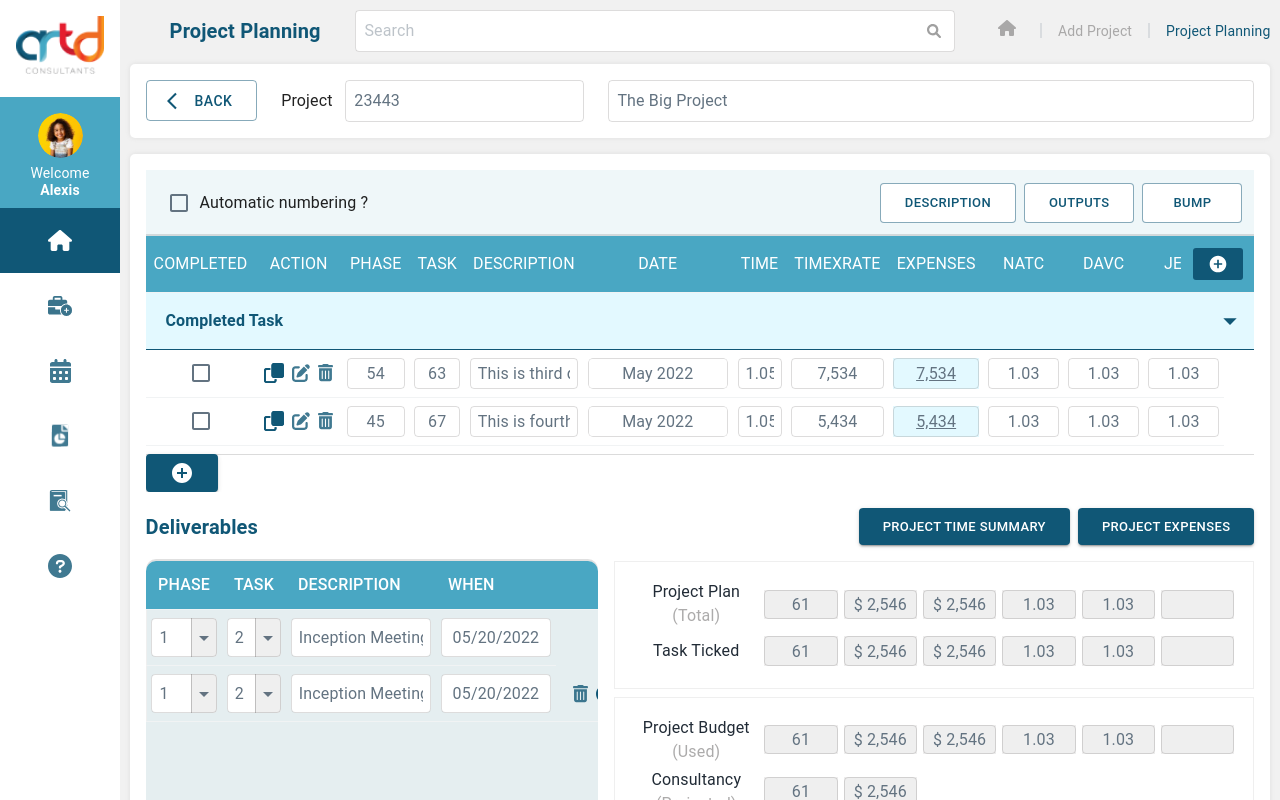
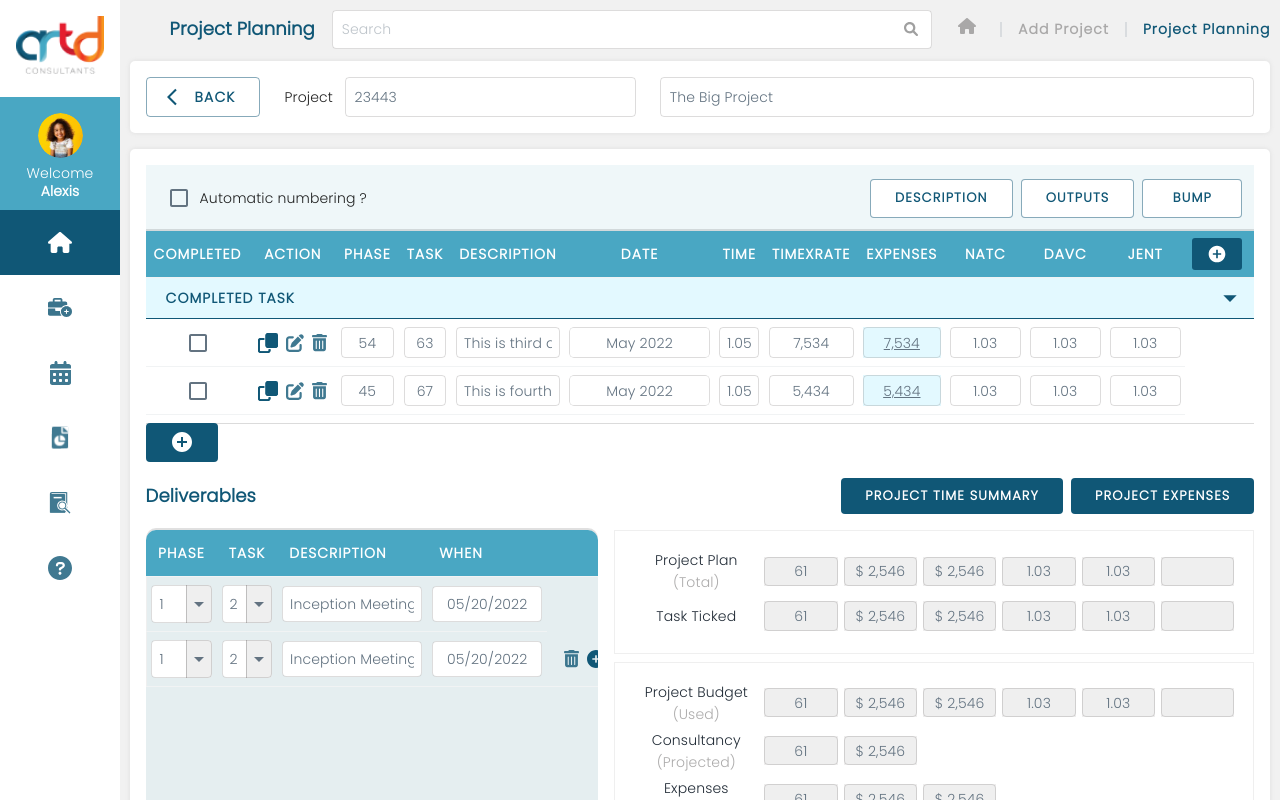
Before and after one commit to lokesh12510/artd, a React (Create React App) app: page / in a window 1280 px wide. Shown: the top 800 px of the page. Built offline with nearby package versions, Linux system fonts and the light colour scheme.

Commit message:
responsive

```diff
--- a/public/index.html
+++ b/public/index.html
@@ -22,6 +22,13 @@
       work correctly both with client-side routing and a non-root public URL.
       Learn how to configure a non-root public URL by running `npm run build`.
     -->
+  <!-- fonts -->
+  <link rel="preconnect" href="https://fonts.googleapis.com">
+  <link rel="preconnect" href="https://fonts.gstatic.com" crossorigin>
+  <link
+    href="https://fonts.googleapis.com/css2?family=Poppins:ital,wght@0,100;0,200;0,300;1,100;1,200;1,300&display=swap"
+    rel="stylesheet">
+  <!-- fonts -->
   <title>ARTD</title>
 </head>
 
--- a/src/components/CustomDialog.jsx
+++ b/src/components/CustomDialog.jsx
@@ -3,7 +3,8 @@ import { CloseBtn, StyledBtn } from "../theme/GlobalStyles";
 import DialogActions from "@mui/material/DialogActions";
 import DialogContent from "@mui/material/DialogContent";
 import DialogTitle from "@mui/material/DialogTitle";
-import { Dialog, Divider } from "@mui/material";
+import Dialog from "@mui/material/Dialog";
+import Divider from "@mui/material/Divider";
 import CloseIcon from "@mui/icons-material/Close";
 import styled from "@emotion/styled";
 import palette from "../theme/palette";
--- a/src/modules/admin/layout/header/Header.jsx
+++ b/src/modules/admin/layout/header/Header.jsx
@@ -32,13 +32,13 @@ const Header = () => {
 				</BreadcrumbItem>
 				<BreadcrumbDivider orientation="vertical" variant="middle" flexItem />
 				<BreadcrumbItem>
-					<Typography className="title" variant="body2">
+					<Typography className="title" variant="subtitle2">
 						Add Project
 					</Typography>
 				</BreadcrumbItem>
 				<BreadcrumbDivider orientation="vertical" variant="middle" flexItem />
 				<BreadcrumbItem active>
-					<Typography active className="title" variant="body2">
+					<Typography active className="title" variant="subtitle2">
 						Project Planning
 					</Typography>
 				</BreadcrumbItem>
@@ -72,7 +72,6 @@ const PageTitle = styled(Typography)(({ theme }) => ({
 	[theme.breakpoints.down("md")]: {
 		marginLeft: 30,
 		marginRight: 10,
-		fontSize: 16,
 	},
 }));
 
--- a/src/modules/admin/pages/projectPlanning/StickyColTable.jsx
+++ b/src/modules/admin/pages/projectPlanning/StickyColTable.jsx
@@ -64,6 +64,7 @@ const StickyColTable = ({ data }) => {
 
 	// ----------------Checkbox select row function------------------
 	const handleClick = (event, id) => {
+		console.log(id);
 		const selectedIndex = selected.indexOf(id);
 		let newSelected = [];
 
@@ -156,11 +157,11 @@ const StickyColTable = ({ data }) => {
 					<TableHead>
 						<TableRow>
 							<TableCell align="center">
-								<Typography variant="body1">Completed</Typography>
+								<Typography variant="subtitle2">Completed</Typography>
 							</TableCell>
 							<TableCell align="center">
 								{" "}
-								<Typography variant="body1">Action</Typography>
+								<Typography variant="subtitle2">Action</Typography>
 							</TableCell>
 							{col.list
 								.slice(2)
@@ -168,7 +169,7 @@ const StickyColTable = ({ data }) => {
 								.map((item, index) => {
 									return (
 										<StyledTableCell align="center" label={item} key={index}>
-											<Typography variant="body1">{item}</Typography>
+											<Typography variant="subtitle2">{item}</Typography>
 										</StyledTableCell>
 									);
 								})}
@@ -181,10 +182,11 @@ const StickyColTable = ({ data }) => {
 							<TableCell colSpan={10} className="accordion">
 								<Stack direction="row" alignItems="center">
 									<Typography
-										variant="body1"
+										variant="subtitle2"
 										component="div"
 										color={"primary"}
 										fontWeight="bold"
+										textTransform={"uppercase"}
 										sx={{ maxWidth: "300px", paddingLeft: "10px", position: "sticky", left: 10 }}
 									>
 										Completed Task
@@ -214,7 +216,6 @@ const StickyColTable = ({ data }) => {
 									// onClick={(event) => handleClick(event, row.id)}
 									selected={row.isCompleted ? true : isItemSelected}
 									className={row.isCompleted && open ? "shown" : "hidden"}
-									style={{ transition: "all 1ms cubic-bezier(0.4, 0, 0.2, 1) 0ms", height: "auto", transitionDuration: "266ms" }}
 								>
 									<TableCell component="th" scope="row" align="center">
 										<Checkbox
@@ -271,7 +272,7 @@ const StickyColTable = ({ data }) => {
 																components={{
 																	OpenPickerIcon: ArrowDropDownIcon,
 																}}
-																renderInput={(params) => <StyledInput {...params} />}
+																renderInput={(params) => <StyledInput variant="outlined" {...params} />}
 															/>
 														</LocalizationProvider>
 													) : (
@@ -305,7 +306,7 @@ const StickyColTable = ({ data }) => {
 								.map((col, index) => {
 									return (
 										<TableCell align="center" style={{ minWidth: "80px", textTransform: "uppercase" }} key={index}>
-											<Typography variant="body1">{col.replace("_", "")}</Typography>
+											<Typography variant="subtitle2">{col.replace("_", "")}</Typography>
 										</TableCell>
 									);
 								})}
@@ -343,7 +344,6 @@ const StickyColTable = ({ data }) => {
 									// onClick={(event) => handleClick(event, row.name)}
 									selected={row.isCompleted ? true : isItemSelected}
 									className={row.isCompleted && open ? "shown" : "hidden"}
-									style={{ transition: "all 1ms cubic-bezier(0.4, 0, 0.2, 1) 0ms", height: "auto", transitionDuration: "266ms" }}
 								>
 									{col.list
 										.filter((item) => item.includes("_"))
@@ -372,7 +372,7 @@ const StickyColTable = ({ data }) => {
 				>
 					<TableHead sx={{ backgroundColor: palette.secondary.main, color: palette.common.white }}>
 						<TableRow>
-							<TableCell align="right" style={{ minWidth: "50px" }}>
+							<TableCell align="right" style={{ minWidth: "50px", padding: 7 }}>
 								<StyledBtn
 									style={{
 										maxWidth: 50,
--- a/src/theme/GlobalStyles.js
+++ b/src/theme/GlobalStyles.js
@@ -14,6 +14,10 @@ export const StyledBox = styled(Box)(({ theme }) => ({
 export const StyledBtn = styled(Button)(({ theme }) => ({
 	padding: theme.spacing(0.9),
 	paddingInline: theme.spacing(3),
+	[theme.breakpoints.down("lg")]: {
+		padding: theme.spacing(0.6),
+		paddingInline: theme.spacing(2),
+	},
 }));
 export const StyledCheckBoxWrapper = styled(FormGroup)(({ theme }) => ({
 	"& .MuiFormControlLabel-root ": {
@@ -76,7 +80,7 @@ export const StyledTableContainer = styled(TableContainer)(({ theme }) => ({
 			color: "#fff",
 			textTransform: "uppercase",
 			padding: theme.spacing(1),
-			paddingBlock: theme.spacing(2),
+			paddingBlock: theme.spacing(1.5),
 		},
 	},
 	"& .scroll-table": {
@@ -85,10 +89,13 @@ export const StyledTableContainer = styled(TableContainer)(({ theme }) => ({
 		"& .MuiTableCell-body": {
 			paddingBlock: theme.spacing(1),
 		},
+		"& .MuiTableCell-body.accordion": {
+			paddingBlock: 0,
+		},
 		"& .MuiTableCell-head": {
 			color: "#fff",
 			padding: theme.spacing(1),
-			paddingBlock: theme.spacing(2),
+			paddingBlock: theme.spacing(1.5),
 		},
 	},
 
@@ -98,7 +105,7 @@ export const StyledTableContainer = styled(TableContainer)(({ theme }) => ({
 	},
 	"& .MuiTableCell-head": {
 		padding: theme.spacing(1.5),
-		fontSize: 16,
+		// fontSize: 16,
 		textTransform: "uppercase",
 		backgroundColor: palette.secondary.main,
 		color: palette.common.white,
@@ -168,6 +175,7 @@ export const StyledTableContainer = styled(TableContainer)(({ theme }) => ({
 
 	"& .accordion": {
 		borderBottom: `1px solid ${palette.primary.main}`,
+		paddingBlock: 0,
 	},
 	"& .date": {
 		"& .MuiFormControl-root": {
--- a/src/theme/index.css
+++ b/src/theme/index.css
@@ -2,7 +2,7 @@ body {
     margin: 0;
     padding: 0;
     min-height: 100%;
-    min-width: 500px;
+    min-width: 675px;
     font-family: -apple-system, BlinkMacSystemFont, 'Segoe UI', 'Roboto', 'Oxygen', 'Ubuntu', 'Cantarell', 'Fira Sans', 'Droid Sans', 'Helvetica Neue', sans-serif;
     -webkit-font-smoothing: antialiased;
     -moz-osx-font-smoothing: grayscale;
--- a/src/theme/index.js
+++ b/src/theme/index.js
@@ -9,7 +9,7 @@ const ThemeWrapper = ({ children }) => {
 	const themeOptions = useMemo(
 		() => ({
 			palette,
-			// typography,
+			typography,
 			breakpoints: {
 				values: {
 					xs: 0,
@@ -17,6 +17,53 @@ const ThemeWrapper = ({ children }) => {
 					md: 1000,
 					lg: 1200,
 					xl: 1536,
+				},
+			},
+			components: {
+				MuiOutlinedInput: {
+					styleOverrides: {
+						root: {
+							...typography.body2,
+						},
+					},
+				},
+				MuiTableHead: {
+					styleOverrides: {
+						root: {
+							".MuiTableCell-head": {
+								backgroundColor: palette.secondary.main,
+							},
+							".MuiTableCell-root": {
+								...typography.subtitle2,
+							},
+						},
+					},
+				},
+				MuiButton: {
+					defaultProps: {
+						disableElevation: true,
+						disableRippled: true,
+					},
+					styleOverrides: {
+						sizeSmall: {
+							padding: "6px 16px",
+						},
+						sizeMedium: {
+							padding: "8px 20px",
+						},
+						sizeLarge: {
+							padding: "11px 24px",
+						},
+						textSizeSmall: {
+							padding: "7px 12px",
+						},
+						textSizeMedium: {
+							padding: "9px 16px",
+						},
+						textSizeLarge: {
+							padding: "12px 16px",
+						},
+					},
 				},
 			},
 		}),
--- a/src/theme/typography.js
+++ b/src/theme/typography.js
@@ -6,6 +6,8 @@ function pxToRem(value) {
 
 function responsiveFontSizes({ sm, md, lg }) {
 	return {
+		fontSize: pxToRem(sm),
+
 		"@media (min-width:600px)": {
 			fontSize: pxToRem(sm),
 		},
@@ -18,7 +20,7 @@ function responsiveFontSizes({ sm, md, lg }) {
 	};
 }
 
-const FONT_PRIMARY = "Public Sans, sans-serif";
+const FONT_PRIMARY = "Poppins, sans-serif";
 
 const typography = {
 	fontFamily: FONT_PRIMARY,
@@ -58,8 +60,7 @@ const typography = {
 	h6: {
 		fontWeight: 700,
 		lineHeight: 28 / 18,
-		fontSize: pxToRem(16),
-		...responsiveFontSizes({ sm: 14, md: 16, lg: 18 }),
+		...responsiveFontSizes({ sm: 18, md: 18, lg: 18 }),
 	},
 	subtitle1: {
 		fontWeight: 600,
@@ -70,13 +71,16 @@ const typography = {
 		fontWeight: 600,
 		lineHeight: 22 / 14,
 		fontSize: pxToRem(14),
+		letterSpacing: 1.02,
 	},
 	body1: {
 		lineHeight: 1.5,
-		fontSize: pxToRem(16),
+		fontSize: pxToRem(14),
+		...responsiveFontSizes({ sm: 14, md: 14, lg: 14 }),
 	},
 	body2: {
 		lineHeight: 22 / 14,
+		fontWeight: 400,
 		fontSize: pxToRem(14),
 	},
 	caption: {
@@ -91,10 +95,15 @@ const typography = {
 		textTransform: "uppercase",
 	},
 	button: {
-		fontWeight: 700,
+		fontWeight: 600,
 		lineHeight: 24 / 14,
 		fontSize: pxToRem(14),
 		textTransform: "uppercase",
+		letterSpacing: 1.15,
+	},
+	input: {
+		fontSize: pxToRem(14),
+		...responsiveFontSizes({ sm: 14, md: 14, lg: 14 }),
 	},
 };
 
```
